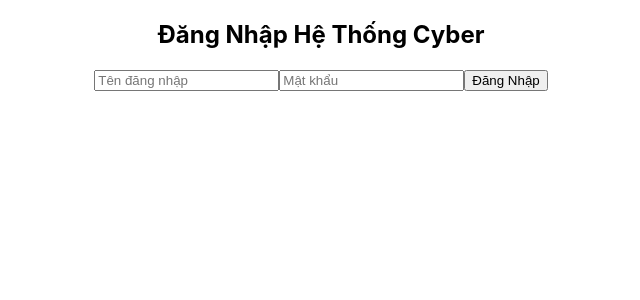
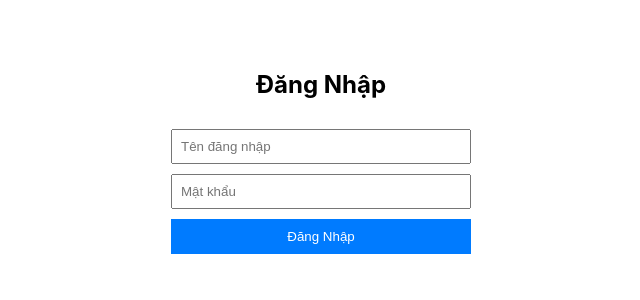
Before and after one commit to MrT223/Internet-Coffee-Manager, a React (Create React App) app in the folder client/: page /login in a window 1280 px wide. Shown: the top 300 px of the page, without its empty margins (319-959 px from the left). Built offline with nearby package versions, Linux system fonts and the light colour scheme.

Commit message:
login interface

```diff
--- a/client/src/App.js
+++ b/client/src/App.js
@@ -4,11 +4,19 @@ import Login from "./components/Login";
 import ProtectedRoleRoute from "./components/ProtectedRoleRoute";
 import "./App.css";
 
-// Tạo các component tạm thời để test chuyển trang (bạn sẽ thay thế bằng component thật sau)
-const AdminDashboard = () => <h2>Trang Admin Dashboard</h2>;
-const StaffControl = () => <h2>Trang Nhân viên</h2>;
-const UserHome = () => <h2>Trang Người dùng</h2>;
-const Unauthorized = () => <h2>Bạn không có quyền truy cập!</h2>;
+// --- Component giả lập các trang (Sẽ thay bằng trang thật sau) ---
+const AdminDashboard = () => (
+  <h2 style={{ padding: 20 }}>👑 Trang Quản Trị (Admin)</h2>
+);
+const StaffControl = () => (
+  <h2 style={{ padding: 20 }}>🛠️ Trang Nhân Viên (Staff)</h2>
+);
+const UserHome = () => (
+  <h2 style={{ padding: 20 }}>👤 Trang Người Dùng (User)</h2>
+);
+const Unauthorized = () => (
+  <h2 style={{ padding: 20, color: "red" }}>⛔ Không có quyền truy cập</h2>
+);
 
 function App() {
   return (
@@ -18,10 +26,10 @@ function App() {
         <Route path="/login" element={<Login />} />
         <Route path="/unauthorized" element={<Unauthorized />} />
 
-        {/* Chuyển hướng mặc định về login */}
+        {/* Mặc định chuyển về login */}
         <Route path="/" element={<Navigate to="/login" replace />} />
 
-        {/* Route Admin (Role ID: 1) */}
+        {/* --- Các Route được bảo vệ --- */}
         <Route
           path="/admin/dashboard"
           element={
@@ -31,7 +39,6 @@ function App() {
           }
         />
 
-        {/* Route Staff (Role ID: 2) */}
         <Route
           path="/staff/control"
           element={
@@ -41,7 +48,6 @@ function App() {
           }
         />
 
-        {/* Route User (Role ID: 3) */}
         <Route
           path="/user/home"
           element={
--- a/client/src/components/Login.js
+++ b/client/src/components/Login.js
@@ -12,7 +12,7 @@ function Login() {
   const handleSubmit = async (e) => {
     e.preventDefault();
     try {
-      // Gọi API đến port 3636 của server
+      // Gọi API tới port 3636
       const response = await axios.post(
         "http://localhost:3636/api/auth/login",
         {
@@ -22,21 +22,20 @@ function Login() {
       );
 
       const { token, user } = response.data;
-
-      // Gọi hàm login từ Context để lưu trạng thái
       login(token, user);
-
       alert("Đăng nhập thành công!");
 
-      // Điều hướng dựa trên quyền hạn
+      // Chuyển hướng
       switch (user.role_id) {
-        case 1: // Admin
+        case 1:
           navigate("/admin/dashboard");
           break;
-        case 2: // Staff
+        case 2:
           navigate("/staff/control");
           break;
-        case 3: // User
+        case 3:
+          navigate("/user/home");
+          break;
         default:
           navigate("/user/home");
           break;
@@ -48,14 +47,27 @@ function Login() {
   };
 
   return (
-    <form onSubmit={handleSubmit}>
-      <h2>Đăng Nhập Hệ Thống Cyber</h2>
+    <div
+      className="login-container"
+      style={{ display: "flex", justifyContent: "center", marginTop: "50px" }}
+    >
+      <form
+        onSubmit={handleSubmit}
+        style={{
+          display: "flex",
+          flexDirection: "column",
+          gap: "10px",
+          width: "300px",
+        }}
+      >
+        <h2>Đăng Nhập</h2>
         <input
           type="text"
           placeholder="Tên đăng nhập"
           value={username}
           onChange={(e) => setUsername(e.target.value)}
           required
+          style={{ padding: "8px" }}
         />
         <input
           type="password"
@@ -63,9 +75,21 @@ function Login() {
           value={password}
           onChange={(e) => setPassword(e.target.value)}
           required
+          style={{ padding: "8px" }}
         />
-      <button type="submit">Đăng Nhập</button>
+        <button
+          type="submit"
+          style={{
+            padding: "10px",
+            background: "#007bff",
+            color: "white",
+            border: "none",
+          }}
+        >
+          Đăng Nhập
+        </button>
       </form>
+    </div>
   );
 }
 
```
Lines whose indentation alone changed are shown as unchanged.
